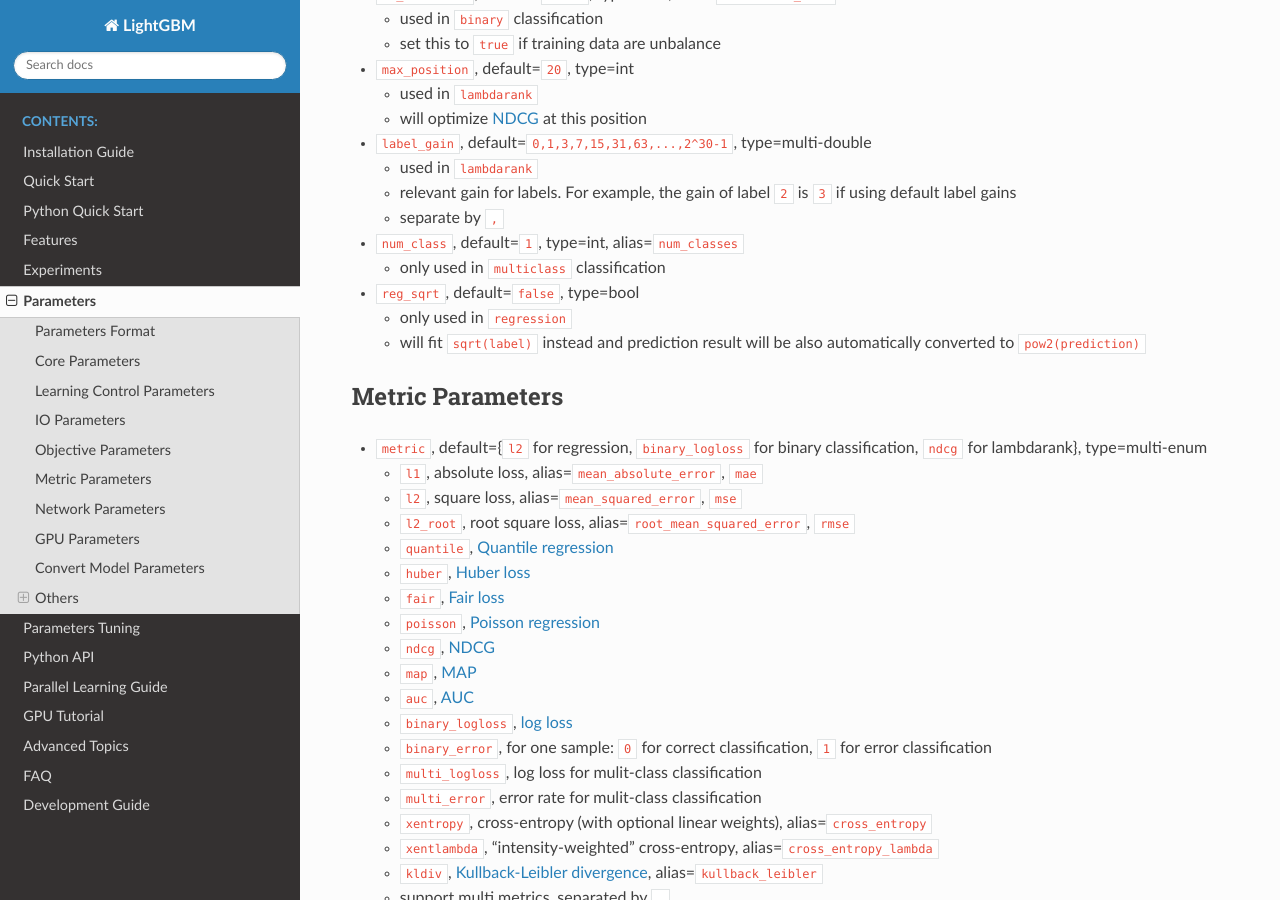
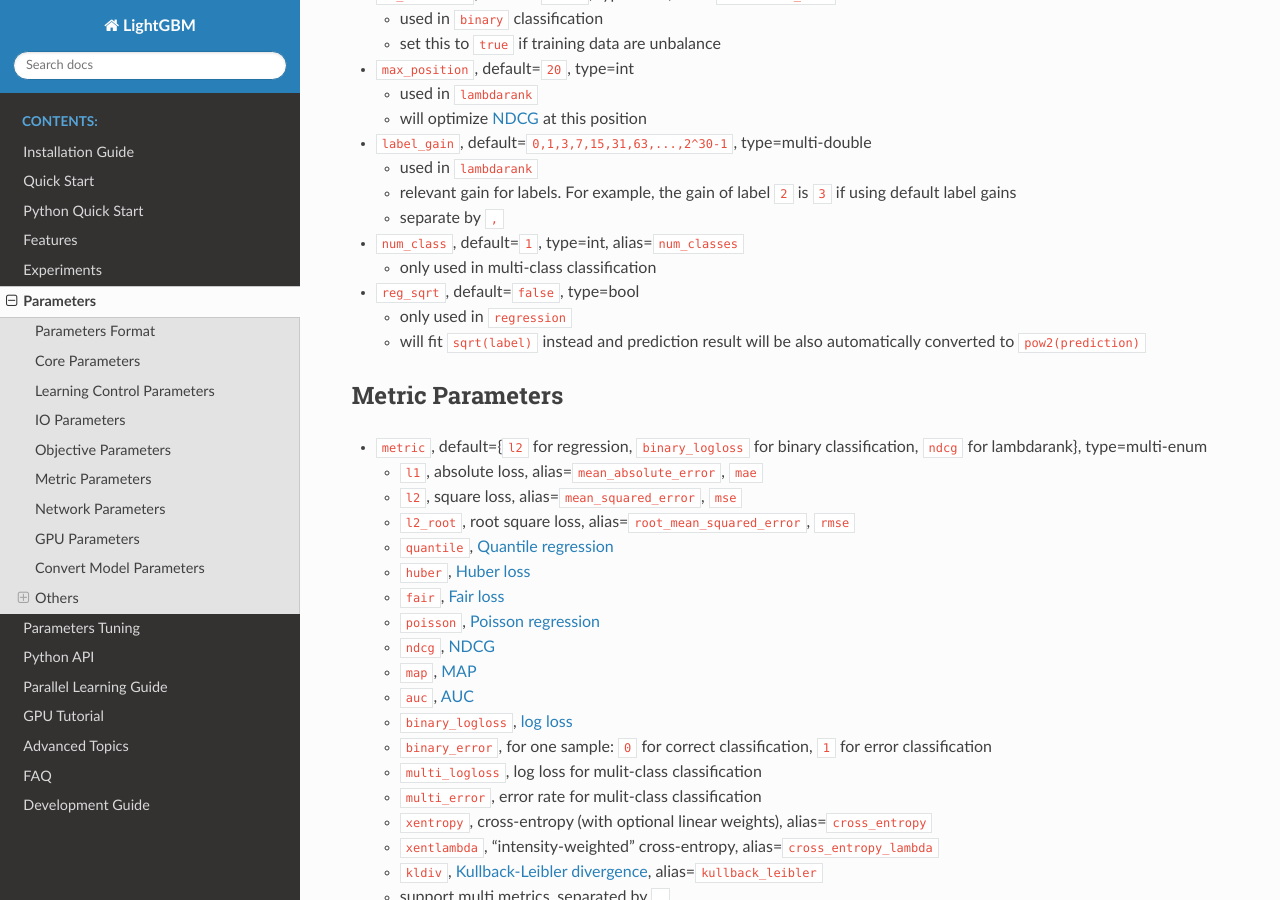
Before and after one commit to microsoft/LightGBM, a Sphinx documentation site: the page built from docs/Parameters.rst, in a window 1280 px wide and 900 px high, scrolled down 7416 px. Built offline with Sphinx 7.4.7 and the Read the Docs theme 2.0.0, drawn with Linux system fonts in a browser that asks for light colours.

Commit message:
fixed typos

```diff
--- a/docs/Parameters.rst
+++ b/docs/Parameters.rst
@@ -553,7 +553,7 @@ Objective Parameters
 
 -  ``num_class``, default=\ ``1``, type=int, alias=\ ``num_classes``
 
-   -  only used in ``multiclass`` classification
+   -  only used in multi-class classification
 
 -  ``reg_sqrt``, default=\ ``false``, type=bool
 
--- a/docs/Python-Intro.rst
+++ b/docs/Python-Intro.rst
@@ -116,7 +116,7 @@ And you can use ``Dataset.set_init_score()`` to set initial score, and ``Dataset
 
 The ``Dataset`` object in LightGBM is very memory-efficient, due to it only need to save discrete bins.
 However, Numpy/Array/Pandas object is memory cost.
-If you concern about your memory consumption. You can save memory accroding to following:
+If you concern about your memory consumption, you can save memory accroding to following:
 
 1. Let ``free_raw_data=True`` (default is ``True``) when constructing the ``Dataset``
 
@@ -165,7 +165,7 @@ The trained model can also be dumped to JSON format:
 
     json_model = bst.dump_model()
 
-A saved model can be loaded.
+A saved model can be loaded:
 
 .. code:: python
 
```
